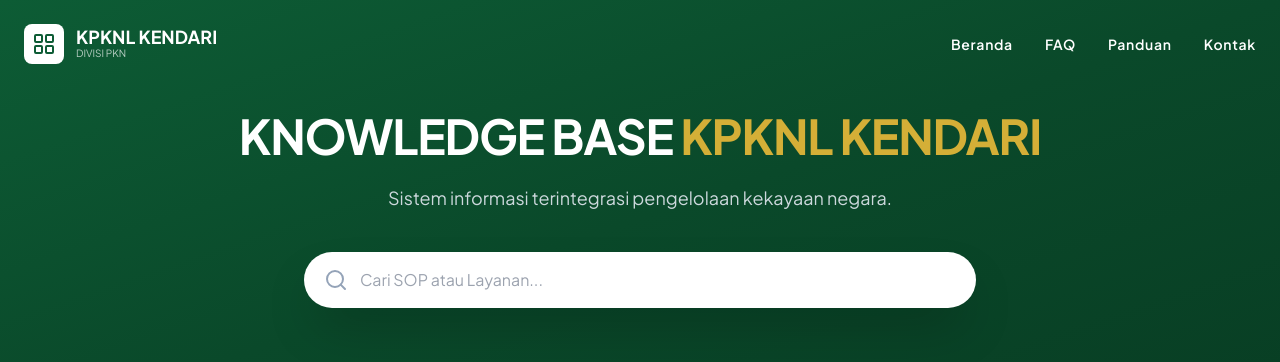
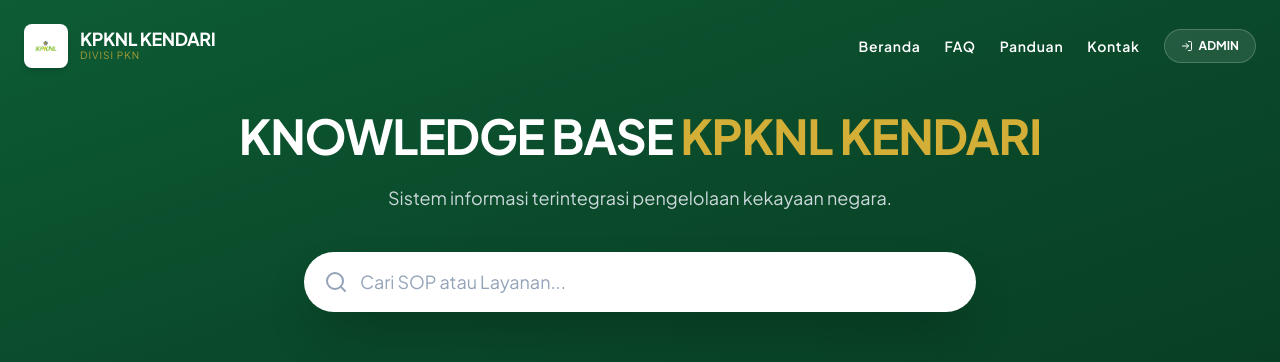
Before and after one commit to zinuone/Knowledge-Base, a React (Vite) app: page / in a window 1280 px wide. Shown: the top 362 px of the page. Built offline with nearby package versions, Linux system fonts and the light colour scheme; no server answers; the database is empty.

Commit message:
button login admin

```diff
--- a/App.tsx
+++ b/App.tsx
@@ -4,9 +4,9 @@
 import { collection, query, orderBy, onSnapshot } from 'firebase/firestore';
 import { db } from './src/firebase';
 import {
-  Search, FileText, Hammer, Key, Trash2, Clock, RefreshCw, LayoutGrid,
-  Info, Phone, BookOpen, Mail, ArrowUp, Timer, HelpCircle
-} from 'lucide-react'; // Tambah Timer dan HelpCircle
+  Search, FileText, Hammer, Key, Trash2, Clock, RefreshCw,
+  Info, Phone, BookOpen, Mail, ArrowUp, Timer, HelpCircle, LogIn // Tambah LogIn icon
+} from 'lucide-react';
 import KnowledgeCard from './src/components/KnowledgeCard';
 import FAQItem from './src/components/FAQItem';
 
@@ -30,34 +30,27 @@
   const [faqs, setFaqs] = useState<FAQData[]>([]);
   const navigate = useNavigate();
 
-  // 1. DATA MENU UTAMA (SEKARANG ADA 7)
+  // 1. DATA MENU UTAMA (7 Kategori)
   const categories = [
     { id: 'psp', title: 'PSP', description: 'Penggunaan, Pemanfaatan, Pemindahtanganan BMN', icon: <FileText className="w-8 h-8" />, color: 'bg-emerald-50 text-[#0D5C35]' },
     { id: 'penjualan', title: 'PENJUALAN', description: 'Pengelolaan Lelang dan Penjualan BMN', icon: <Hammer className="w-8 h-8" />, color: 'bg-amber-50 text-amber-700' },
     { id: 'sewa', title: 'SEWA', description: 'Mekanisme dan Prosedur Sewa BMN', icon: <Key className="w-8 h-8" />, color: 'bg-blue-50 text-blue-700' },
     { id: 'penghapusan', title: 'PENGHAPUSAN', description: 'Proses Penghapusan Barang Milik Negara', icon: <Trash2 className="w-8 h-8" />, color: 'bg-rose-50 text-rose-700' },
     { id: 'pinjam-pakai', title: 'PINJAM PAKAI', description: 'Aturan Pinjam Pakai Antar Instansi', icon: <Clock className="w-8 h-8" />, color: 'bg-indigo-50 text-indigo-700' },
-    // MENU BARU KE-6
     { id: 'penggunaan-sementara', title: 'PENGGUNAAN SEMENTARA', description: 'Penggunaan BMN dalam jangka waktu tertentu', icon: <Timer className="w-8 h-8" />, color: 'bg-purple-50 text-purple-700' },
     { id: 'alih-status', title: 'ALIH STATUS', description: 'Alih Status Penggunaan Barang Milik Negara', icon: <RefreshCw className="w-8 h-8" />, color: 'bg-teal-50 text-teal-700' }
   ];
 
   // 2. AMBIL DATA DARI FIREBASE
   useEffect(() => {
-    // SOP
     const qSop = query(collection(db, "knowledge-base"), orderBy("updatedAt", "desc"));
     const unsubSop = onSnapshot(qSop, (snapshot) => {
-      const docs = snapshot.docs.map(doc => ({ id: doc.id, ...doc.data() })) as ContentData[];
-      setDocuments(docs);
+      setDocuments(snapshot.docs.map(doc => ({ id: doc.id, ...doc.data() })) as ContentData[]);
     });
-
-    // FAQ
     const qFaq = query(collection(db, "faqs"), orderBy("createdAt", "desc"));
     const unsubFaq = onSnapshot(qFaq, (snapshot) => {
-      const faqList = snapshot.docs.map(doc => ({ id: doc.id, ...doc.data() })) as FAQData[];
-      setFaqs(faqList);
+      setFaqs(snapshot.docs.map(doc => ({ id: doc.id, ...doc.data() })) as FAQData[]);
     });
-
     return () => { unsubSop(); unsubFaq(); };
   }, []);
 
@@ -73,15 +66,12 @@
   // Navigasi
   const handleCategoryClick = (id: string) => navigate(`/category/${id}`);
   const handleDocClick = (id: string) => navigate(`/detail/${id}`);
-
-  // FUNGSI SCROLL (PENTING BUAT NAVBAR)
   const scrollToSection = (id: string) => {
     const element = document.getElementById(id);
     if (element) element.scrollIntoView({ behavior: 'smooth' });
   };
 
   // --- BAGIAN-BAGIAN HALAMAN ---
-
   const SectionHome = () => (
     <div className="space-y-20">
       <section>
@@ -116,26 +106,17 @@
   const SectionFAQ = () => (
     <div className="max-w-3xl mx-auto">
       <div className="text-center mb-10">
-        <div className="inline-flex items-center justify-center p-3 bg-amber-50 text-amber-600 rounded-xl mb-4">
-          <HelpCircle className="w-6 h-6" />
-        </div>
+        <div className="inline-flex items-center justify-center p-3 bg-amber-50 text-amber-600 rounded-xl mb-4"><HelpCircle className="w-6 h-6" /></div>
         <h2 className="text-3xl font-bold text-slate-900 mb-2">Pertanyaan Populer</h2>
         <p className="text-slate-500">Temukan jawaban cepat untuk pertanyaan yang sering diajukan</p>
       </div>
       <div className="bg-white rounded-2xl shadow-sm border border-slate-200 overflow-hidden">
         {faqs.length > 0 ? (
           faqs.map((faq, idx) => (
-            <FAQItem
-              key={faq.id}
-              question={faq.question}
-              answer={faq.answer}
-              isLast={idx === faqs.length - 1}
-            />
+            <FAQItem key={faq.id} question={faq.question} answer={faq.answer} isLast={idx === faqs.length - 1} />
           ))
         ) : (
-          <div className="p-10 text-center text-slate-500">
-            Belum ada pertanyaan populer.
-          </div>
+          <div className="p-10 text-center text-slate-500">Belum ada pertanyaan populer.</div>
         )}
       </div>
     </div>
@@ -151,9 +132,7 @@
         <p>Gunakan menu kategori di atas untuk mencari SOP spesifik sesuai layanan yang Anda butuhkan, atau gunakan kolom pencarian untuk hasil cepat.</p>
         <p>Anda juga dapat melihat bagian FAQ untuk pertanyaan umum.</p>
       </div>
-      <button onClick={() => scrollToSection('top')} className="mt-8 flex items-center text-slate-400 hover:text-[#0D5C35] transition-colors font-medium">
-        <ArrowUp className="w-4 h-4 mr-2" /> Kembali ke Atas
-      </button>
+      <button onClick={() => scrollToSection('top')} className="mt-8 flex items-center text-slate-400 hover:text-[#0D5C35] transition-colors font-medium"><ArrowUp className="w-4 h-4 mr-2" /> Kembali ke Atas</button>
     </div>
   );
 
@@ -164,18 +143,10 @@
         <h2 className="text-3xl font-bold text-slate-900">Hubungi Kami</h2>
       </div>
       <div className="grid grid-cols-1 md:grid-cols-2 gap-8">
-        <div className="bg-slate-50 p-6 rounded-2xl border border-slate-100">
-          <h4 className="font-bold text-slate-800 flex items-center mb-2"><Mail className="w-4 h-4 mr-2 text-[#0D5C35]" /> Email Resmi</h4>
-          <p className="text-slate-600">kpknl.kendari@kemenkeu.go.id</p>
-        </div>
-        <div className="bg-slate-50 p-6 rounded-2xl border border-slate-100">
-          <h4 className="font-bold text-slate-800 flex items-center mb-2"><Info className="w-4 h-4 mr-2 text-[#0D5C35]" /> Alamat Kantor</h4>
-          <p className="text-slate-600">Jl. Ahmad Yani No. 1, Kota Kendari</p>
-        </div>
+        <div className="bg-slate-50 p-6 rounded-2xl border border-slate-100"><h4 className="font-bold text-slate-800 flex items-center mb-2"><Mail className="w-4 h-4 mr-2 text-[#0D5C35]" /> Email Resmi</h4><p className="text-slate-600">kpknl.kendari@kemenkeu.go.id</p></div>
+        <div className="bg-slate-50 p-6 rounded-2xl border border-slate-100"><h4 className="font-bold text-slate-800 flex items-center mb-2"><Info className="w-4 h-4 mr-2 text-[#0D5C35]" /> Alamat Kantor</h4><p className="text-slate-600">Jl. Ahmad Yani No. 1, Kota Kendari</p></div>
       </div>
-      <button onClick={() => scrollToSection('top')} className="mt-8 flex items-center text-slate-400 hover:text-[#0D5C35] transition-colors font-medium">
-        <ArrowUp className="w-4 h-4 mr-2" /> Kembali ke Atas
-      </button>
+      <button onClick={() => scrollToSection('top')} className="mt-8 flex items-center text-slate-400 hover:text-[#0D5C35] transition-colors font-medium"><ArrowUp className="w-4 h-4 mr-2" /> Kembali ke Atas</button>
     </div>
   );
 
@@ -184,25 +155,47 @@
       {/* HEADER */}
       <header className="relative bg-gradient-to-br from-[#0D5C35] via-[#0A492A] to-[#083D23] text-white pb-32 pt-16 px-4">
         <nav className="absolute top-0 left-0 right-0 p-6 flex justify-between items-center max-w-7xl mx-auto z-50">
+
+          {/* LOGO & JUDUL (SUDAH DIPERBAIKI) */}
           <div className="flex items-center space-x-3 cursor-pointer" onClick={() => scrollToSection('top')}>
-            <div className="bg-white p-2 rounded-lg"><LayoutGrid className="text-[#0D5C35] w-6 h-6" /></div>
-            <div className="flex flex-col"><span className="font-bold text-lg leading-none hidden sm:inline">KPKNL KENDARI</span><span className="text-[10px] uppercase opacity-70 hidden sm:inline">Divisi PKN</span></div>
+            <div className="bg-white p-1.5 rounded-lg shadow-md">
+              {/* Ini akan mengambil gambar 'logo.png' dari folder 'public' */}
+              <img src="/logo.png" alt="Logo KPKNL" className="w-8 h-8 object-contain" onError={(e) => {e.currentTarget.src = 'https://upload.wikimedia.org/wikipedia/commons/thumb/8/82/Coat_of_arms_of_Indonesia.svg/1200px-Coat_of_arms_of_Indonesia.svg.png'}} />
+            </div>
+            <div className="flex flex-col">
+              <span className="font-bold text-lg leading-none hidden sm:inline tracking-tight">KPKNL KENDARI</span>
+              <span className="text-[10px] uppercase opacity-80 hidden sm:inline tracking-widest text-[#D4AF37]">Divisi PKN</span>
+            </div>
           </div>
-          <div className="flex space-x-8 text-sm font-semibold uppercase tracking-wider">
-            <button onClick={() => scrollToSection('top')} className="hover:text-[#D4AF37] text-white">Beranda</button>
-            {/* MENU FAQ DISELIPKAN DISINI */}
-            <button onClick={() => scrollToSection('faq')} className="hover:text-[#D4AF37] text-white">FAQ</button>
-            <button onClick={() => scrollToSection('panduan')} className="hover:text-[#D4AF37] text-white">Panduan</button>
-            <button onClick={() => scrollToSection('kontak')} className="hover:text-[#D4AF37] text-white">Kontak</button>
+
+          <div className="flex items-center space-x-6">
+            <div className="hidden md:flex space-x-6 text-sm font-semibold uppercase tracking-wider">
+              <button onClick={() => scrollToSection('top')} className="hover:text-[#D4AF37] transition-colors text-white">Beranda</button>
+              <button onClick={() => scrollToSection('faq')} className="hover:text-[#D4AF37] transition-colors text-white">FAQ</button>
+              <button onClick={() => scrollToSection('panduan')} className="hover:text-[#D4AF37] transition-colors text-white">Panduan</button>
+              <button onClick={() => scrollToSection('kontak')} className="hover:text-[#D4AF37] transition-colors text-white">Kontak</button>
+            </div>
+
+            {/* TOMBOL LOGIN KHUSUS (BARU) */}
+            <button
+              onClick={() => navigate('/login')}
+              className="flex items-center px-4 py-2 bg-white/10 hover:bg-white/20 backdrop-blur-sm rounded-full text-xs font-bold border border-white/20 transition-all"
+              title="Login Admin"
+            >
+              <LogIn className="w-3 h-3 mr-1.5" />
+              ADMIN
+            </button>
           </div>
         </nav>
+
+        {/* HERO */}
         <div className="max-w-4xl mx-auto text-center mt-12">
           <h1 className="text-4xl md:text-5xl font-extrabold mb-6 tracking-tight">KNOWLEDGE BASE <br className="sm:hidden" /> <span className="text-[#D4AF37]">KPKNL KENDARI</span></h1>
           <p className="text-slate-200 mb-10 text-lg max-w-2xl mx-auto opacity-90">Sistem informasi terintegrasi pengelolaan kekayaan negara.</p>
           <div className="relative max-w-2xl mx-auto">
             <div className="relative group">
-              <input type="text" className="w-full py-4 px-6 pl-14 rounded-full bg-white text-slate-900 shadow-2xl outline-none" placeholder="Cari SOP atau Layanan..." value={searchQuery} onChange={(e) => { setSearchQuery(e.target.value); scrollToSection('top'); }} />
-              <Search className="absolute left-5 top-1/2 transform -translate-y-1/2 text-slate-400 w-6 h-6" />
+              <input type="text" className="w-full py-4 px-6 pl-14 rounded-full bg-white text-slate-900 shadow-2xl outline-none focus:ring-4 focus:ring-[#D4AF37]/30 transition-all text-lg placeholder:text-slate-400" placeholder="Cari SOP atau Layanan..." value={searchQuery} onChange={(e) => { setSearchQuery(e.target.value); scrollToSection('top'); }} />
+              <Search className="absolute left-5 top-1/2 transform -translate-y-1/2 text-slate-400 w-6 h-6 group-focus-within:text-[#0D5C35] transition-colors" />
             </div>
           </div>
         </div>
@@ -211,33 +204,21 @@
       {/* MAIN CONTENT */}
       <main className="flex-grow max-w-7xl mx-auto px-4 -mt-16 relative z-10 w-full mb-20 space-y-32">
         <div id="home"><SectionHome /></div>
-        {/* BAGIAN FAQ (DIBERI ID "faq" AGAR BISA DISCROLL) */}
         <div id="faq" className="pt-10 scroll-mt-20"><SectionFAQ /></div>
         <div id="panduan" className="pt-10 scroll-mt-20"><SectionPanduan /></div>
         <div id="kontak" className="pt-10 scroll-mt-20"><SectionKontak /></div>
       </main>
 
-      {/* FOOTER LENGKAP */}
+      {/* FOOTER */}
       <footer className="bg-[#0A492A] text-[#EAF2EE]/70 py-12 px-4 border-t border-white/5">
         <div className="max-w-7xl mx-auto flex flex-col md:flex-row justify-between items-center space-y-4 md:space-y-0">
           <div className="text-center md:text-left">
-            <p className="text-white font-bold text-lg mb-1 flex items-center justify-center md:justify-start">
-              <span className="text-[#D4AF37] mr-2">◆</span> KPKNL Kendari
-            </p>
+            <p className="text-white font-bold text-lg mb-1 flex items-center justify-center md:justify-start"><span className="text-[#D4AF37] mr-2">◆</span> KPKNL Kendari</p>
             <p className="text-sm">Direktorat Jenderal Kekayaan Negara (DJKN)</p>
             <p className="text-xs mt-1 text-[#D4AF37] opacity-80 uppercase tracking-widest">Kementerian Keuangan RI</p>
           </div>
           <div className="text-center md:text-right">
-            <p className="text-sm font-medium">
-              Copyright © 2026 KPKNL Kendari
-              <span
-                onClick={() => navigate('/login')}
-                className="ml-2 opacity-0 hover:opacity-100 cursor-pointer transition-opacity text-xs text-slate-500"
-                title="Login Admin"
-              >
-                (Admin)
-              </span>
-            </p>
+            <p className="text-sm font-medium">Copyright © 2026 KPKNL Kendari</p>
             <p className="text-xs mt-1 text-slate-400 italic">"Melayani dengan Hati, Mengelola dengan Integritas"</p>
           </div>
         </div>
```
